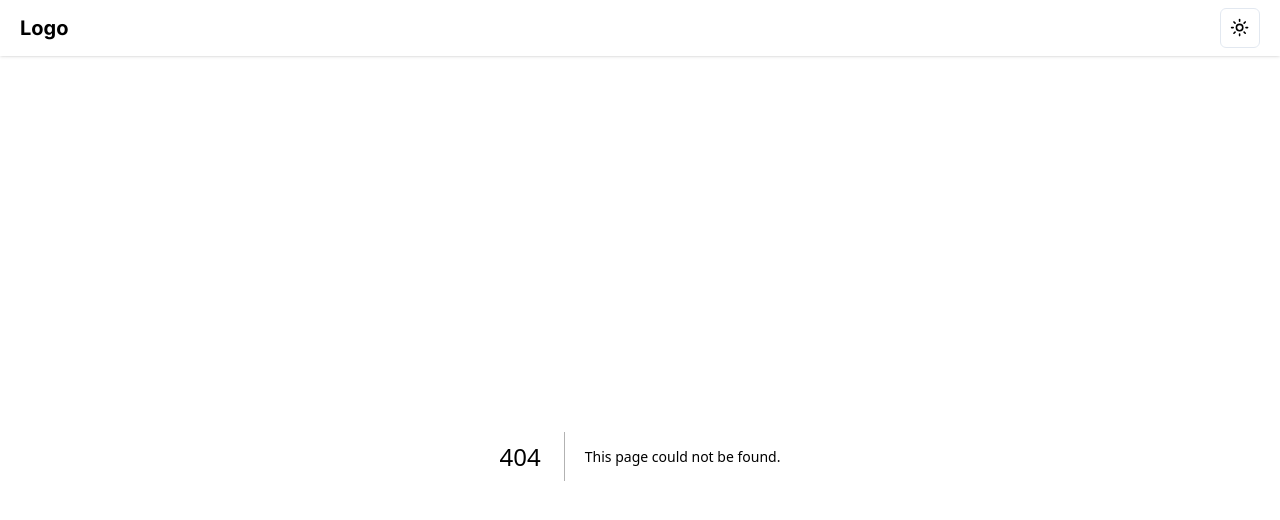
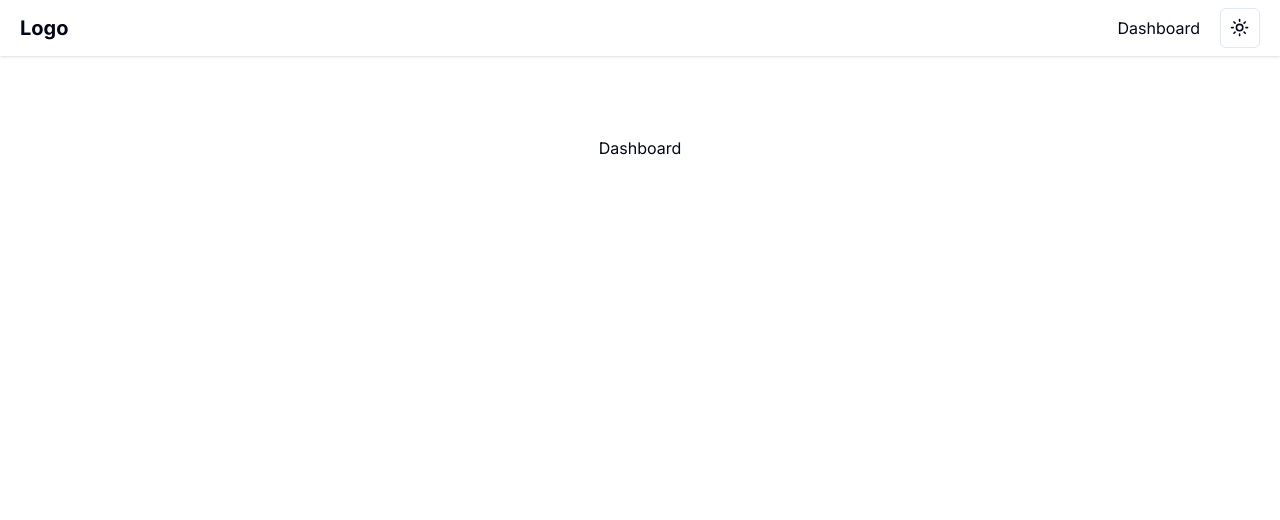
Before and after one commit to BlakeHorton/my-app, a Next.js app: page /dashboard in a window 1280 px wide. Before the commit this address had no page. Shown: the top 520 px of the page. Built offline with nearby package versions, Linux system fonts and the light colour scheme.

Commit message:
add link

```diff
--- /dev/null
+++ b/src/app/dashboard/page.tsx
@@ -0,0 +1,7 @@
+export default function Page() {
+  return (
+    <main className="flex items-center justify-center p-20 w-full">
+      Dashboard
+    </main>
+  )
+}
--- a/src/app/layout.tsx
+++ b/src/app/layout.tsx
@@ -3,6 +3,7 @@ import { Inter } from 'next/font/google'
 import './globals.css'
 import { ThemeProvider } from '@/components/theme-provider'
 import { ModeToggle } from '@/components/ui/mode-toggle'
+import Link from 'next/link'
 
 const inter = Inter({ subsets: ['latin'] })
 
@@ -28,7 +29,10 @@ export default function RootLayout({
           <header className="sticky top-0 h-14 shadow flex items-center dark:shadow-white/10">
             <div className="flex items-center justify-between flex-1 px-5">
               <h1 className="text-xl font-bold">Logo</h1>
-              <ModeToggle />
+              <div className="flex items-center gap-x-5">
+                <Link href="/dashboard">Dashboard</Link>
+                <ModeToggle />
+              </div>
             </div>
           </header>
           {children}
```
